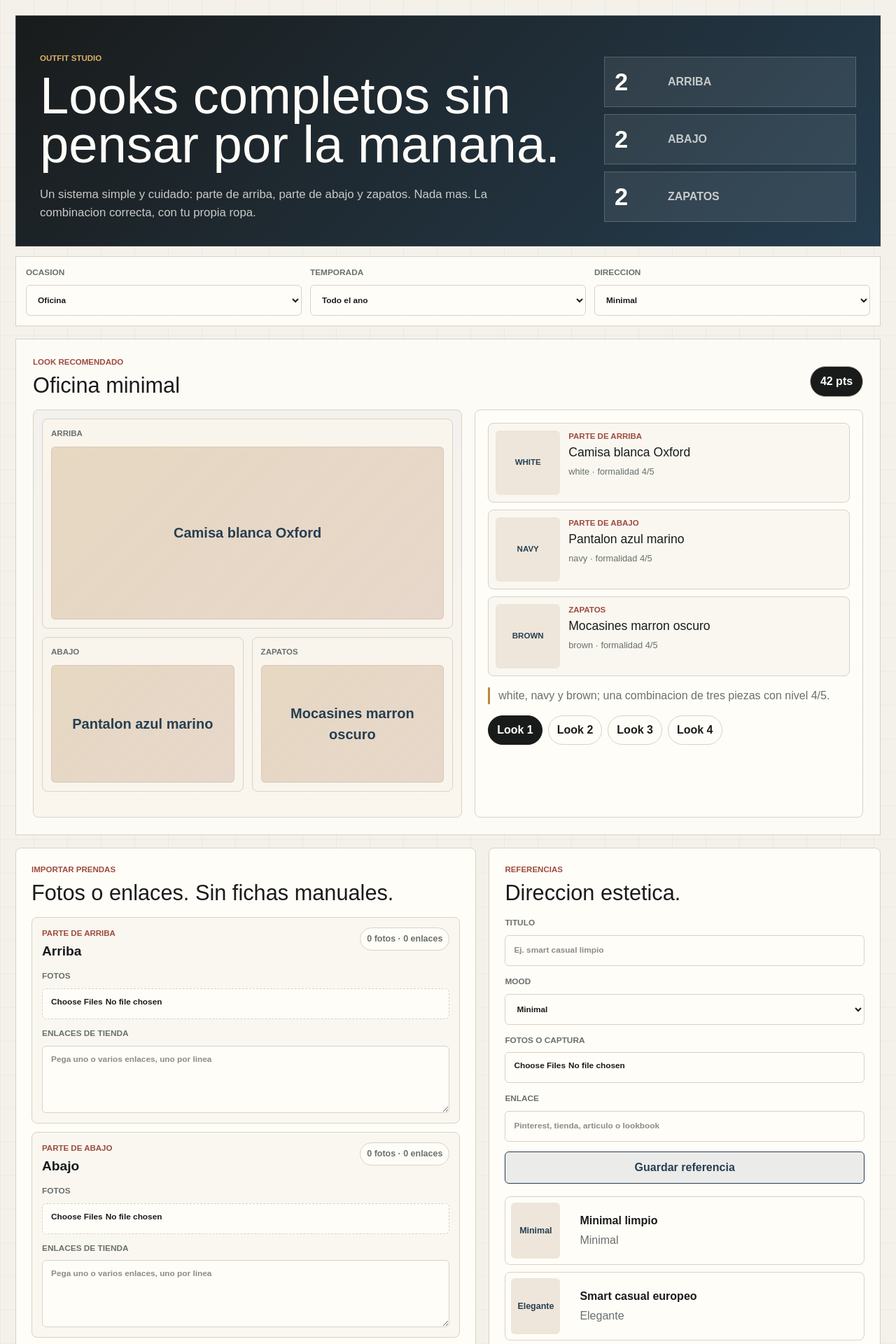
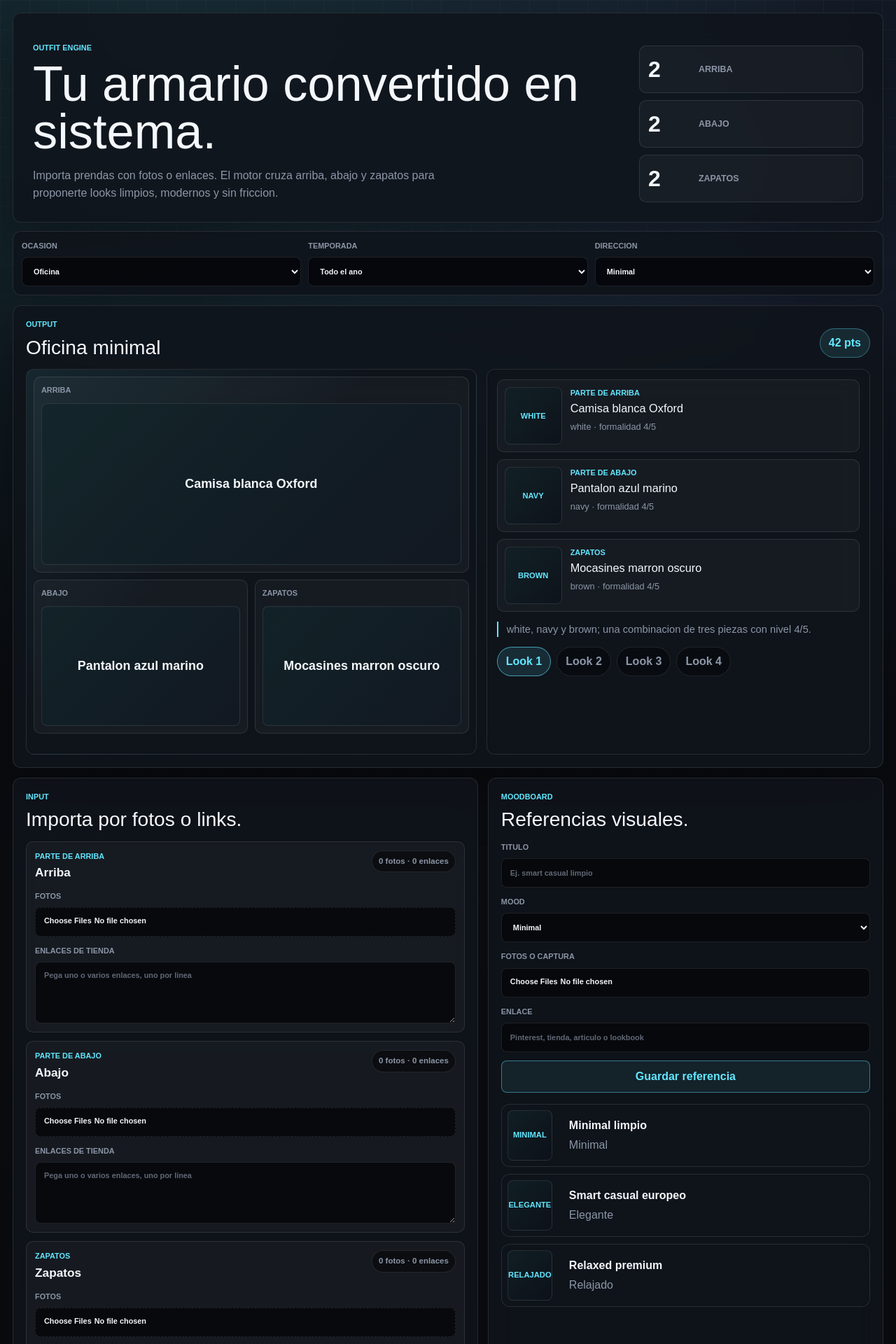
Before and after one commit to ewenrousseauerb5-tech/outfits, a Next.js app: page / in a window 1280 px wide. Shown: the top 1920 px of the page at 70% size. Built offline with nearby package versions, Linux system fonts and the light colour scheme.

Commit message:
Modernize outfit studio interface

```diff
--- a/app/globals.css
+++ b/app/globals.css
@@ -1,22 +1,24 @@
 @import "tailwindcss";
 
 :root {
-  --background: #f4f1ea;
-  --surface: #fffdf8;
-  --surface-strong: #f9f5ed;
-  --ink: #191b1b;
-  --muted: #69706d;
-  --line: #d9d2c7;
-  --line-strong: #bdb4a7;
-  --clay: #9e4b3f;
-  --navy: #263f52;
-  --moss: #61705a;
-  --gold: #b88a3b;
+  --bg: #090b0f;
+  --panel: rgba(16, 20, 27, 0.86);
+  --panel-strong: rgba(22, 27, 36, 0.96);
+  --panel-soft: rgba(255, 255, 255, 0.035);
+  --text: #f4f7fb;
+  --muted: #8c96a7;
+  --line: rgba(255, 255, 255, 0.1);
+  --line-strong: rgba(255, 255, 255, 0.18);
+  --cyan: #62e7ff;
+  --blue: #7aa7ff;
+  --green: #8bffba;
+  --danger: #ff8f7a;
+  --shadow: 0 24px 80px rgba(0, 0, 0, 0.36);
 }
 
 @theme inline {
-  --color-background: var(--background);
-  --color-foreground: var(--ink);
+  --color-background: var(--bg);
+  --color-foreground: var(--text);
   --font-sans: Arial, Helvetica, sans-serif;
 }
 
@@ -25,19 +27,30 @@
 }
 
 html {
-  background: var(--background);
+  background: var(--bg);
 }
 
 body {
   min-height: 100vh;
   margin: 0;
   background:
-    linear-gradient(90deg, rgba(38, 63, 82, 0.05) 1px, transparent 1px),
-    linear-gradient(0deg, rgba(97, 112, 90, 0.05) 1px, transparent 1px),
-    var(--background);
-  background-size: 48px 48px;
-  color: var(--ink);
+    radial-gradient(circle at 18% 0%, rgba(98, 231, 255, 0.14), transparent 31%),
+    radial-gradient(circle at 82% 8%, rgba(122, 167, 255, 0.12), transparent 27%),
+    linear-gradient(180deg, #0b0e14 0%, #090b0f 42%, #07090c 100%);
+  color: var(--text);
   font-family: Arial, Helvetica, sans-serif;
+}
+
+body::before {
+  position: fixed;
+  inset: 0;
+  pointer-events: none;
+  content: "";
+  background-image:
+    linear-gradient(rgba(255, 255, 255, 0.032) 1px, transparent 1px),
+    linear-gradient(90deg, rgba(255, 255, 255, 0.032) 1px, transparent 1px);
+  background-size: 42px 42px;
+  mask-image: linear-gradient(to bottom, black, transparent 78%);
 }
 
 button,
@@ -52,13 +65,14 @@ button {
 }
 
 a {
-  color: var(--navy);
+  color: var(--cyan);
+  font-size: 0.86rem;
   font-weight: 800;
   text-decoration: none;
 }
 
 a:hover {
-  text-decoration: underline;
+  color: var(--green);
 }
 
 h1,
@@ -69,103 +83,113 @@ p {
 }
 
 .app-shell {
-  width: min(1480px, 100%);
+  position: relative;
+  width: min(1440px, 100%);
   margin: 0 auto;
-  padding: 22px;
+  padding: 18px;
+}
+
+.hero-panel,
+.planner-bar,
+.look-section,
+.closet-section,
+.tool-panel,
+.look-board,
+.look-details,
+.garment-card,
+.reference-card {
+  border: 1px solid var(--line);
+  background: var(--panel);
+  box-shadow: var(--shadow);
+  backdrop-filter: blur(18px);
 }
 
 .hero-panel {
   display: grid;
-  grid-template-columns: minmax(0, 1fr) 360px;
-  gap: 24px;
-  min-height: 330px;
-  padding: 34px;
-  border: 1px solid rgba(255, 255, 255, 0.12);
-  background:
-    linear-gradient(135deg, rgba(25, 27, 27, 0.98), rgba(38, 63, 82, 0.95)),
-    var(--ink);
-  color: var(--surface);
+  grid-template-columns: minmax(0, 1fr) 320px;
+  gap: 18px;
+  min-height: 300px;
+  padding: 28px;
+  border-radius: 12px;
 }
 
 .hero-panel > div:first-child {
   display: flex;
   flex-direction: column;
   justify-content: flex-end;
-  max-width: 900px;
+  max-width: 880px;
 }
 
 .eyebrow {
   margin: 0 0 10px;
-  color: var(--clay);
-  font-size: 0.72rem;
+  color: var(--cyan);
+  font-size: 0.68rem;
   font-weight: 900;
   letter-spacing: 0;
   text-transform: uppercase;
 }
 
-.hero-panel .eyebrow {
-  color: #d8b165;
-}
-
 h1 {
-  max-width: 940px;
+  max-width: 860px;
   margin: 0;
-  font-size: clamp(2.5rem, 5.8vw, 5.9rem);
-  line-height: 0.95;
+  font-size: clamp(2.2rem, 5.5vw, 5.4rem);
+  line-height: 0.96;
   letter-spacing: 0;
 }
 
 .hero-panel p:last-child {
-  max-width: 680px;
-  margin: 22px 0 0;
-  color: rgba(255, 253, 248, 0.76);
-  font-size: 1.05rem;
+  max-width: 650px;
+  margin: 18px 0 0;
+  color: var(--muted);
+  font-size: 1rem;
   line-height: 1.55;
 }
 
 .studio-stats {
   display: grid;
-  grid-template-columns: 1fr;
   gap: 10px;
   align-self: end;
 }
 
 .studio-stats div {
   display: grid;
-  grid-template-columns: 76px 1fr;
+  grid-template-columns: 72px 1fr;
   align-items: center;
-  min-height: 72px;
-  border: 1px solid rgba(255, 253, 248, 0.18);
-  background: rgba(255, 253, 248, 0.08);
-  padding: 14px;
+  min-height: 68px;
+  border: 1px solid var(--line);
+  border-radius: 10px;
+  background: var(--panel-soft);
+  padding: 12px;
 }
 
 .studio-stats strong {
-  font-size: 2.15rem;
+  color: var(--text);
+  font-size: 2rem;
   line-height: 1;
 }
 
 .studio-stats span {
-  color: rgba(255, 253, 248, 0.72);
-  font-weight: 800;
+  color: var(--muted);
+  font-size: 0.78rem;
+  font-weight: 900;
   text-transform: uppercase;
 }
 
 .planner-bar {
   display: grid;
   grid-template-columns: repeat(3, minmax(0, 1fr));
-  gap: 12px;
-  margin-top: 14px;
-  padding: 14px;
-  border: 1px solid var(--line);
-  background: rgba(255, 253, 248, 0.92);
+  gap: 10px;
+  margin-top: 12px;
+  padding: 12px;
+  border-radius: 12px;
+  box-shadow: none;
 }
 
 label {
   display: grid;
   gap: 8px;
   color: var(--muted);
-  font-size: 0.74rem;
+  font-size: 0.68rem;
   font-weight: 900;
   text-transform: uppercase;
 }
@@ -174,38 +198,37 @@ input,
 select,
 textarea {
   width: 100%;
-  min-height: 44px;
+  min-height: 42px;
   border: 1px solid var(--line);
-  border-radius: 6px;
-  background: var(--surface);
-  color: var(--ink);
+  border-radius: 8px;
+  background: rgba(5, 7, 10, 0.82);
+  color: var(--text);
   padding: 10px 12px;
   outline: none;
 }
 
 textarea {
-  min-height: 96px;
+  min-height: 88px;
   resize: vertical;
+}
+
+input::placeholder,
+textarea::placeholder {
+  color: rgba(140, 150, 167, 0.68);
 }
 
 input:focus,
 select:focus,
 textarea:focus {
-  border-color: var(--navy);
-  box-shadow: 0 0 0 3px rgba(38, 63, 82, 0.14);
-}
-
-input[type="range"] {
-  padding: 0;
-  accent-color: var(--navy);
+  border-color: rgba(98, 231, 255, 0.7);
+  box-shadow: 0 0 0 3px rgba(98, 231, 255, 0.12);
 }
 
 .look-section,
 .closet-section {
-  margin-top: 18px;
-  padding: 24px;
-  border: 1px solid var(--line);
-  background: rgba(255, 253, 248, 0.86);
+  margin-top: 14px;
+  padding: 18px;
+  border-radius: 12px;
 }
 
 .section-heading {
@@ -213,36 +236,35 @@ input[type="range"] {
   align-items: end;
   justify-content: space-between;
   gap: 18px;
-  margin-bottom: 18px;
+  margin-bottom: 16px;
 }
 
 .section-heading.compact {
   display: block;
-  margin-bottom: 18px;
 }
 
 .section-heading h2 {
   margin: 0;
-  font-size: clamp(1.45rem, 2.4vw, 2.55rem);
-  line-height: 1;
+  font-size: clamp(1.35rem, 2.2vw, 2.2rem);
+  line-height: 1.05;
   letter-spacing: 0;
 }
 
 .score-pill {
-  min-width: 76px;
-  border: 1px solid var(--line-strong);
+  min-width: 72px;
+  border: 1px solid rgba(98, 231, 255, 0.35);
   border-radius: 999px;
-  background: var(--ink);
-  color: var(--surface);
-  padding: 9px 12px;
+  background: rgba(98, 231, 255, 0.1);
+  color: var(--cyan);
+  padding: 8px 12px;
   font-weight: 900;
   text-align: center;
 }
 
 .look-layout {
   display: grid;
-  grid-template-columns: minmax(360px, 1.05fr) minmax(360px, 0.95fr);
-  gap: 18px;
+  grid-template-columns: minmax(360px, 1.08fr) minmax(340px, 0.92fr);
+  gap: 14px;
 }
 
 .look-board,
@@ -250,9 +272,8 @@ input[type="range"] {
 .tool-panel,
 .garment-card,
 .reference-card {
-  border: 1px solid var(--line);
-  border-radius: 8px;
-  background: var(--surface);
+  border-radius: 12px;
+  box-shadow: none;
 }
 
 .look-board {
@@ -261,25 +282,24 @@ input[type="range"] {
     "top top"
     "bottom shoes";
   grid-template-columns: 1fr 1fr;
-  grid-template-rows: minmax(300px, 1.1fr) minmax(220px, 0.9fr);
-  gap: 12px;
-  min-height: 560px;
-  padding: 12px;
+  grid-template-rows: minmax(280px, 1.08fr) minmax(220px, 0.92fr);
+  gap: 10px;
+  min-height: 540px;
+  padding: 10px;
   background:
-    linear-gradient(180deg, rgba(38, 63, 82, 0.06), rgba(184, 138, 59, 0.06)),
-    var(--surface);
+    linear-gradient(135deg, rgba(98, 231, 255, 0.09), transparent 42%),
+    var(--panel);
 }
 
 .look-slot {
-  position: relative;
   display: grid;
   grid-template-rows: auto 1fr;
   gap: 10px;
   overflow: hidden;
   border: 1px solid var(--line);
-  border-radius: 8px;
-  background: var(--surface-strong);
-  padding: 12px;
+  border-radius: 10px;
+  background: rgba(255, 255, 255, 0.035);
+  padding: 10px;
 }
 
 .look-slot.top {
@@ -296,7 +316,7 @@ input[type="range"] {
 
 .look-slot > span {
   color: var(--muted);
-  font-size: 0.72rem;
+  font-size: 0.68rem;
   font-weight: 900;
   text-transform: uppercase;
 }
@@ -306,12 +326,12 @@ input[type="range"] {
   place-items: center;
   overflow: hidden;
   min-height: 0;
-  border: 1px solid rgba(25, 27, 27, 0.08);
-  border-radius: 6px;
+  border: 1px solid var(--line);
+  border-radius: 8px;
   background:
-    linear-gradient(135deg, rgba(184, 138, 59, 0.16), rgba(158, 75, 63, 0.1)),
-    #efe7db;
-  color: var(--navy);
+    linear-gradient(135deg, rgba(98, 231, 255, 0.1), rgba(122, 167, 255, 0.08)),
+    rgba(5, 7, 10, 0.72);
+  color: var(--text);
   padding: 18px;
   text-align: center;
 }
@@ -319,7 +339,8 @@ input[type="range"] {
 .look-slot img,
 .piece-thumb img,
 .garment-image img,
-.reference-image img {
+.reference-image img,
+.upload-preview img {
   width: 100%;
   height: 100%;
   object-fit: cover;
@@ -327,7 +348,7 @@ input[type="range"] {
 
 .look-slot strong {
   max-width: 260px;
-  font-size: 1.25rem;
+  font-size: 1.12rem;
 }
 
 .empty-state {
@@ -341,15 +362,15 @@ input[type="range"] {
 }
 
 .empty-state strong {
-  color: var(--ink);
-  font-size: 1.3rem;
+  color: var(--text);
+  font-size: 1.2rem;
 }
 
 .look-details {
   display: grid;
-  gap: 16px;
+  gap: 14px;
   align-content: start;
-  padding: 18px;
+  padding: 14px;
 }
 
 .piece-list {
@@ -359,27 +380,35 @@ input[type="range"] {
 
 .piece-card {
   display: grid;
-  grid-template-columns: 92px minmax(0, 1fr);
+  grid-template-columns: 82px minmax(0, 1fr);
   gap: 12px;
-  min-height: 112px;
+  min-height: 102px;
   border: 1px solid var(--line);
-  border-radius: 8px;
-  background: rgba(244, 241, 234, 0.5);
+  border-radius: 10px;
+  background: var(--panel-soft);
   padding: 10px;
 }
 
-.piece-thumb {
+.piece-thumb,
+.garment-image,
+.reference-image {
   display: grid;
   place-items: center;
   overflow: hidden;
-  width: 92px;
-  height: 92px;
-  border-radius: 6px;
-  background: #eee6da;
-  color: var(--navy);
-  font-size: 0.72rem;
+  background:
+    linear-gradient(135deg, rgba(98, 231, 255, 0.1), rgba(122, 167, 255, 0.06)),
+    rgba(5, 7, 10, 0.82);
+  color: var(--cyan);
+  font-size: 0.7rem;
   font-weight: 900;
   text-transform: uppercase;
+}
+
+.piece-thumb {
+  width: 82px;
+  height: 82px;
+  border: 1px solid var(--line);
+  border-radius: 8px;
 }
 
 .piece-card p,
@@ -392,27 +421,28 @@ input[type="range"] {
 }
 
 .piece-card p {
-  color: var(--clay);
-  font-size: 0.72rem;
+  color: var(--cyan);
+  font-size: 0.68rem;
   font-weight: 900;
   text-transform: uppercase;
 }
 
 .piece-card h3 {
   margin-top: 4px;
-  font-size: 1.1rem;
-  line-height: 1.15;
+  font-size: 1.02rem;
+  line-height: 1.18;
 }
 
 .piece-card small {
   display: block;
-  margin: 8px 0;
+  margin: 7px 0;
   color: var(--muted);
 }
 
 .look-summary {
-  border-left: 3px solid var(--gold);
+  border-left: 2px solid var(--cyan);
   color: var(--muted);
+  font-size: 0.92rem;
   line-height: 1.5;
   padding-left: 12px;
 }
@@ -424,37 +454,33 @@ input[type="range"] {
 }
 
 .outfit-switcher button {
-  min-height: 40px;
+  min-height: 38px;
   border: 1px solid var(--line);
   border-radius: 999px;
-  background: var(--surface);
-  color: var(--ink);
+  background: rgba(5, 7, 10, 0.52);
+  color: var(--muted);
   padding: 8px 12px;
   font-weight: 900;
 }
 
 .outfit-switcher button.active {
-  border-color: var(--ink);
-  background: var(--ink);
-  color: var(--surface);
+  border-color: rgba(98, 231, 255, 0.6);
+  background: rgba(98, 231, 255, 0.12);
+  color: var(--cyan);
 }
 
 .workspace-grid {
   display: grid;
   grid-template-columns: minmax(0, 1fr) minmax(0, 0.85fr);
-  gap: 18px;
-  margin-top: 18px;
+  gap: 14px;
+  margin-top: 14px;
 }
 
 .tool-panel {
-  padding: 22px;
+  padding: 18px;
 }
 
-.stacked-form {
-  display: grid;
-  gap: 14px;
-}
-
+.stacked-form,
 .import-form {
   display: grid;
   gap: 12px;
@@ -464,9 +490,9 @@ input[type="range"] {
   display: grid;
   gap: 12px;
   border: 1px solid var(--line);
-  border-radius: 8px;
-  background: rgba(244, 241, 234, 0.5);
-  padding: 14px;
+  border-radius: 10px;
+  background: var(--panel-soft);
+  padding: 12px;
 }
 
 .import-lane-header {
@@ -482,8 +508,8 @@ input[type="range"] {
 }
 
 .import-lane-header p {
-  color: var(--clay);
-  font-size: 0.72rem;
+  color: var(--cyan);
+  font-size: 0.68rem;
   font-weight: 900;
   text-transform: uppercase;
 }
@@ -491,23 +517,22 @@ input[type="range"] {
 .import-lane-header strong {
   display: block;
   margin-top: 3px;
-  font-size: 1.2rem;
+  font-size: 1.08rem;
 }
 
 .import-lane-header span {
   border: 1px solid var(--line);
   border-radius: 999px;
-  background: var(--surface);
+  background: rgba(5, 7, 10, 0.62);
   color: var(--muted);
   padding: 6px 9px;
-  font-size: 0.78rem;
+  font-size: 0.72rem;
   font-weight: 900;
   white-space: nowrap;
 }
 
 .drop-control input {
   border-style: dashed;
-  background: var(--surface);
 }
 
 .form-grid {
@@ -522,65 +547,57 @@ input[type="range"] {
   gap: 8px;
 }
 
+.upload-preview.compact {
+  grid-template-columns: repeat(6, minmax(0, 1fr));
+}
+
 .upload-preview img {
-  width: 100%;
   aspect-ratio: 1;
   border: 1px solid var(--line);
-  border-radius: 6px;
-  object-fit: cover;
-}
-
-.upload-preview.compact {
-  grid-template-columns: repeat(6, minmax(0, 1fr));
+  border-radius: 8px;
 }
 
 .primary-action,
 .secondary-action,
 .garment-actions button {
-  min-height: 44px;
+  min-height: 42px;
   border: 0;
-  border-radius: 6px;
+  border-radius: 8px;
   padding: 10px 14px;
   font-weight: 900;
 }
 
 .primary-action {
-  background: var(--ink);
-  color: var(--surface);
+  background: var(--text);
+  color: var(--bg);
 }
 
 .secondary-action {
-  border: 1px solid var(--navy);
-  background: rgba(38, 63, 82, 0.09);
-  color: var(--navy);
+  border: 1px solid rgba(98, 231, 255, 0.45);
+  background: rgba(98, 231, 255, 0.08);
+  color: var(--cyan);
 }
 
 .reference-list {
   display: grid;
   gap: 10px;
-  margin-top: 18px;
+  margin-top: 16px;
 }
 
 .reference-card {
   display: grid;
-  grid-template-columns: 86px minmax(0, 1fr);
+  grid-template-columns: 76px minmax(0, 1fr);
   gap: 12px;
   align-items: center;
-  min-height: 96px;
+  min-height: 88px;
   padding: 8px;
 }
 
 .reference-image {
-  display: grid;
-  place-items: center;
-  overflow: hidden;
-  width: 70px;
-  height: 80px;
-  border-radius: 6px;
-  background: #eee6da;
-  color: var(--navy);
-  font-size: 0.78rem;
-  font-weight: 900;
+  width: 64px;
+  height: 72px;
+  border: 1px solid var(--line);
+  border-radius: 8px;
   text-align: center;
 }
 
@@ -596,25 +613,18 @@ input[type="range"] {
 .closet-grid {
   display: grid;
   grid-template-columns: repeat(3, minmax(0, 1fr));
-  gap: 14px;
+  gap: 12px;
 }
 
 .garment-card {
   display: grid;
-  grid-template-rows: 220px 1fr auto;
-  min-height: 430px;
+  grid-template-rows: 210px 1fr auto;
+  min-height: 410px;
   overflow: hidden;
 }
 
 .garment-image {
-  display: grid;
-  place-items: center;
-  overflow: hidden;
-  min-height: 220px;
-  background: #eee6da;
-  color: var(--navy);
-  font-weight: 900;
-  text-transform: uppercase;
+  min-height: 210px;
 }
 
 .garment-info {
@@ -624,16 +634,16 @@ input[type="range"] {
 }
 
 .garment-info > p:first-child {
-  color: var(--clay);
-  font-size: 0.72rem;
+  color: var(--cyan);
+  font-size: 0.68rem;
   font-weight: 900;
   text-transform: uppercase;
 }
 
 .garment-info h3 {
   margin: 0;
-  font-size: 1.1rem;
-  line-height: 1.15;
+  font-size: 1.04rem;
+  line-height: 1.16;
 }
 
 .garment-info small,
@@ -642,8 +652,8 @@ input[type="range"] {
 }
 
 .notes {
-  font-size: 0.92rem;
-  line-height: 1.45;
+  font-size: 0.9rem;
+  line-height: 1.42;
 }
 
 .garment-meta {
@@ -657,7 +667,7 @@ input[type="range"] {
   border-radius: 999px;
   padding: 5px 8px;
   color: var(--muted);
-  font-size: 0.8rem;
+  font-size: 0.76rem;
   font-weight: 900;
 }
 
@@ -671,14 +681,15 @@ input[type="range"] {
 
 .garment-actions button {
   border-radius: 0;
-  background: var(--surface);
-  color: var(--ink);
+  background: rgba(10, 13, 18, 0.96);
+  color: var(--muted);
 }
 
 .primary-action:hover,
 .secondary-action:hover,
-.garment-actions button:hover {
-  filter: brightness(0.96);
+.garment-actions button:hover,
+.outfit-switcher button:hover {
+  filter: brightness(1.12);
 }
 
 @media (max-width: 1080px) {
@@ -699,13 +710,14 @@ input[type="range"] {
 
 @media (max-width: 700px) {
   .app-shell {
-    padding: 12px;
+    padding: 10px;
   }
 
   .hero-panel,
   .look-section,
-  .closet-section {
-    padding: 18px;
+  .closet-section,
+  .tool-panel {
+    padding: 14px;
   }
 
   .planner-bar,
@@ -728,11 +740,21 @@ input[type="range"] {
       "bottom"
       "shoes";
     grid-template-columns: 1fr;
-    grid-template-rows: repeat(3, 220px);
+    grid-template-rows: repeat(3, 210px);
     min-height: auto;
   }
 
-  .upload-preview {
+  .piece-card {
+    grid-template-columns: 72px minmax(0, 1fr);
+  }
+
+  .piece-thumb {
+    width: 72px;
+    height: 72px;
+  }
+
+  .upload-preview,
+  .upload-preview.compact {
     grid-template-columns: repeat(3, minmax(0, 1fr));
   }
 }
--- a/app/page.tsx
+++ b/app/page.tsx
@@ -489,11 +489,11 @@ export default function Home() {
     <main className="app-shell">
       <section className="hero-panel" aria-label="Generador profesional de outfits">
         <div>
-          <p className="eyebrow">Outfit studio</p>
-          <h1>Looks completos sin pensar por la manana.</h1>
+          <p className="eyebrow">Outfit engine</p>
+          <h1>Tu armario convertido en sistema.</h1>
           <p>
-            Un sistema simple y cuidado: parte de arriba, parte de abajo y
-            zapatos. Nada mas. La combinacion correcta, con tu propia ropa.
+            Importa prendas con fotos o enlaces. El motor cruza arriba, abajo y
+            zapatos para proponerte looks limpios, modernos y sin friccion.
           </p>
         </div>
         <div className="studio-stats" aria-label="Estado del armario">
@@ -551,7 +551,7 @@ export default function Home() {
       <section className="look-section" aria-label="Look seleccionado">
         <div className="section-heading">
           <div>
-            <p className="eyebrow">Look recomendado</p>
+          <p className="eyebrow">Output</p>
             <h2>{selectedOutfit?.title ?? "Anade mas prendas"}</h2>
           </div>
           {selectedOutfit && <span className="score-pill">{Math.round(selectedOutfit.score)} pts</span>}
@@ -637,8 +637,8 @@ export default function Home() {
       <section className="workspace-grid" aria-label="Anadir prendas y referencias">
         <div className="tool-panel">
           <div className="section-heading compact">
-            <p className="eyebrow">Importar prendas</p>
-            <h2>Fotos o enlaces. Sin fichas manuales.</h2>
+            <p className="eyebrow">Input</p>
+            <h2>Importa por fotos o links.</h2>
           </div>
           <form className="import-form" onSubmit={importGarments}>
             {allowedCategories.map((category) => (
@@ -716,8 +716,8 @@ export default function Home() {
 
         <div className="tool-panel">
           <div className="section-heading compact">
-            <p className="eyebrow">Referencias</p>
-            <h2>Direccion estetica.</h2>
+            <p className="eyebrow">Moodboard</p>
+            <h2>Referencias visuales.</h2>
           </div>
           <form className="stacked-form" onSubmit={addReference}>
             <label>
@@ -814,7 +814,7 @@ export default function Home() {
       <section className="closet-section" aria-label="Inventario">
         <div className="section-heading">
           <div>
-            <p className="eyebrow">Armario</p>
+            <p className="eyebrow">Database</p>
             <h2>{wardrobe.length} prendas en rotacion.</h2>
           </div>
         </div>
```
Also changed, not shown: 1 other file (tests, documents, lock files or other folders).
